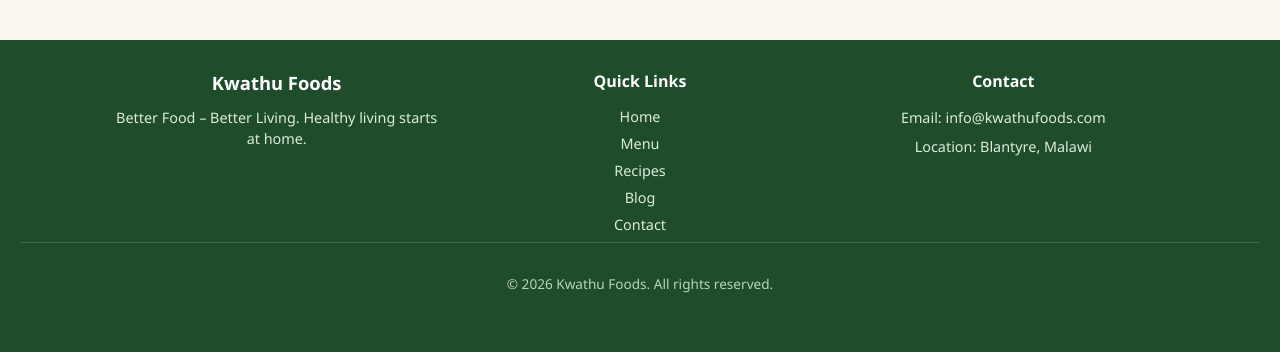
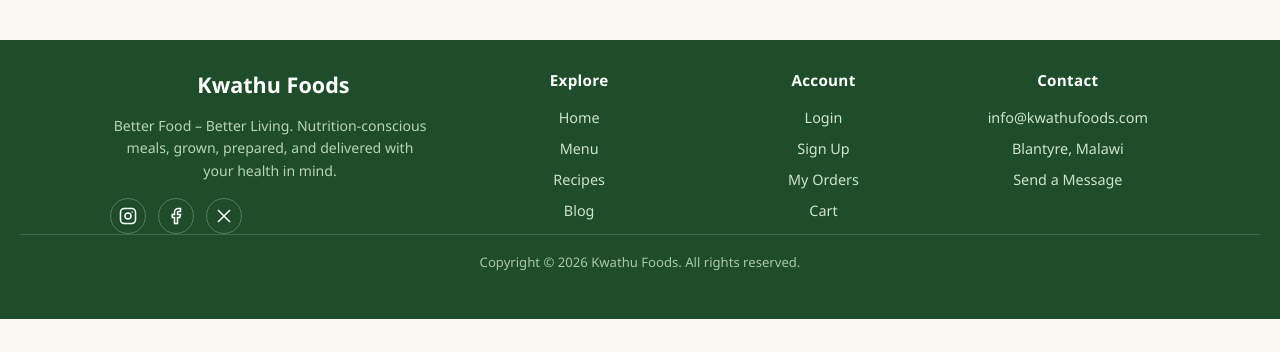
Before and after one commit to calebphiri98/KwathuL, a React (Vite) app in the folder frontend/: page / in a window 1280 px wide. Shown: the part 1013-1365 px from the top of the page. After the commit the page ends 1332 px from the top, so only its background shows below. Built offline with nearby package versions, Linux system fonts and the light colour scheme; no server answers.

Commit message:
Added Footer

```diff
--- a/frontend/src/api.js
+++ b/frontend/src/api.js
@@ -1,23 +1,36 @@
 // Centralised fetch wrapper.
 // credentials: 'include' is what makes the browser send/receive the
 // httpOnly auth cookie set by the backend.
-
 const BASE_URL = import.meta.env.VITE_API_URL || '/api';
 
+// Reads a cookie value by name (document.cookie is a single string of
+// "name=value; name2=value2" pairs, so we split and find the match).
+function getCookie(name) {
+  const match = document.cookie.match(new RegExp(`(?:^|; )${name}=([^;]*)`));
+  return match ? decodeURIComponent(match[1]) : null;
+}
+
+const SAFE_METHODS = new Set(['GET', 'HEAD', 'OPTIONS']);
+
 async function request(path, { method = 'GET', body, headers } = {}) {
+  const csrfHeaders = {};
+  if (!SAFE_METHODS.has(method)) {
+    const csrfToken = getCookie('csrf_token');
+    if (csrfToken) csrfHeaders['x-csrf-token'] = csrfToken;
+  }
+
   const res = await fetch(`${BASE_URL}${path}`, {
     method,
     credentials: 'include',
     headers: {
       ...(body ? { 'Content-Type': 'application/json' } : {}),
+      ...csrfHeaders,
       ...headers,
     },
     body: body ? JSON.stringify(body) : undefined,
   });
-
   const isJson = res.headers.get('content-type')?.includes('application/json');
   const data = isJson ? await res.json() : null;
-
   if (!res.ok) {
     throw new Error(data?.error || `Request failed (${res.status})`);
   }
@@ -37,9 +50,12 @@
   const formData = new FormData();
   formData.append('image', file);
 
+  const csrfToken = getCookie('csrf_token');
+
   const res = await fetch(`${BASE_URL}/upload/image`, {
     method: 'POST',
     credentials: 'include',
+    headers: csrfToken ? { 'x-csrf-token': csrfToken } : undefined,
     body: formData,
   });
   const data = await res.json();
--- a/frontend/src/components/Footer.css
+++ b/frontend/src/components/Footer.css
@@ -1,68 +1,125 @@
 .footer {
     background: var(--green-dark);
-    color: #dcecdb;
-    padding: 50px 0 0;
+    color: #cfe3cd;
+    padding: 56px 0 0;
     margin-top: 60px;
     width: 100%;
 }
 
 .footer-content {
     display: grid;
-    grid-template-columns: repeat(auto-fit, minmax(220px, 1fr));
-    gap: 30px;
-    padding-bottom: 30px;
+    grid-template-columns: 1.6fr 1fr 1fr 1fr;
+    gap: 40px;
+    padding-bottom: 40px;
 }
 
-.footer-col h3 {
-    margin: 0 0 12px;
+.footer-brand {
+    display: flex;
+    flex-direction: column;
+    gap: 16px;
+}
+
+.footer-logo {
+    font-size: 1.35rem;
+    font-weight: 800;
     color: var(--white);
-    font-size: 1.15rem;
+}
+
+.footer-tagline {
+    margin: 0;
+    font-size: 0.88rem;
+    line-height: 1.6;
+    color: #b9d3b7;
+    max-width: 320px;
+}
+
+.footer-social {
+    display: flex;
+    gap: 12px;
+}
+
+.footer-social a {
+    display: flex;
+    align-items: center;
+    justify-content: center;
+    width: 36px;
+    height: 36px;
+    border-radius: 50%;
+    border: 1px solid rgba(255, 255, 255, 0.25);
+    color: var(--white);
+    transition: background 0.15s ease, border-color 0.15s ease;
+}
+
+.footer-social a:hover {
+    background: rgba(255, 255, 255, 0.12);
+    border-color: rgba(255, 255, 255, 0.5);
 }
 
 .footer-col h4 {
-    margin: 0 0 15px;
+    margin: 0 0 18px;
     color: var(--white);
-    font-size: 1rem;
-}
-
-.footer-col p {
-    margin: 0 0 8px;
-    color: #dcecdb;
-    font-size: 0.9rem;
-    line-height: 1.5;
+    font-size: 0.95rem;
+    font-weight: 700;
+    letter-spacing: 0.02em;
 }
 
 .footer-col ul {
     list-style: none;
     margin: 0;
     padding: 0;
-}
-
-.footer-col ul li {
-    margin-bottom: 8px;
+    display: flex;
+    flex-direction: column;
+    gap: 12px;
 }
 
 .footer-col ul li a {
-    color: #dcecdb;
+    color: #cfe3cd;
     font-size: 0.9rem;
     transition: color 0.15s ease;
 }
 
 .footer-col ul li a:hover {
     color: var(--white);
-    text-decoration: underline;
+}
+
+.footer-contact-list li {
+    color: #cfe3cd;
+    font-size: 0.9rem;
 }
 
 .footer-bottom {
-    text-align: center;
     border-top: 1px solid rgba(255, 255, 255, 0.15);
     padding: 18px 20px;
-    font-size: 0.85rem;
-    color: #b9d3b7;
+    text-align: center;
+}
+
+.footer-bottom p {
+    margin: 0;
+    font-size: 0.82rem;
+    color: #a9c7a6;
+}
+
+@media (max-width: 768px) {
+    .footer-content {
+        grid-template-columns: repeat(2, 1fr);
+    }
+
+    .footer-brand {
+        grid-column: 1 / -1;
+    }
 }
 
 @media (max-width: 480px) {
     .footer-content {
+        grid-template-columns: 1fr;
         text-align: center;
     }
+
+    .footer-brand {
+        align-items: center;
+    }
+
+    .footer-tagline {
+        max-width: none;
+    }
 }
--- a/frontend/src/components/Footer.jsx
+++ b/frontend/src/components/Footer.jsx
@@ -5,31 +5,65 @@
   return (
     <footer className="footer">
       <div className="container footer-content">
-        <div className="footer-col">
-          <h3>Kwathu Foods</h3>
-          <p>Better Food – Better Living. Healthy living starts at home.</p>
+        <div className="footer-brand">
+          <Link to="/" className="footer-logo">Kwathu Foods</Link>
+          <p className="footer-tagline">
+            Better Food – Better Living. Nutrition-conscious meals, grown,
+            prepared, and delivered with your health in mind.
+          </p>
+          <div className="footer-social">
+            <a href="https://instagram.com" target="_blank" rel="noopener noreferrer" aria-label="Instagram">
+              <svg width="18" height="18" viewBox="0 0 24 24" fill="none" stroke="currentColor" strokeWidth="2">
+                <rect x="2" y="2" width="20" height="20" rx="5" />
+                <circle cx="12" cy="12" r="4" />
+                <circle cx="17.5" cy="6.5" r="1" fill="currentColor" stroke="none" />
+              </svg>
+            </a>
+            <a href="https://facebook.com" target="_blank" rel="noopener noreferrer" aria-label="Facebook">
+              <svg width="18" height="18" viewBox="0 0 24 24" fill="none" stroke="currentColor" strokeWidth="2">
+                <path d="M18 2h-3a5 5 0 0 0-5 5v3H7v4h3v8h4v-8h3l1-4h-4V7a1 1 0 0 1 1-1h3z" />
+              </svg>
+            </a>
+            <a href="https://twitter.com" target="_blank" rel="noopener noreferrer" aria-label="X (Twitter)">
+              <svg width="18" height="18" viewBox="0 0 24 24" fill="none" stroke="currentColor" strokeWidth="2">
+                <path d="M4 4l16 16M20 4L4 20" />
+              </svg>
+            </a>
+          </div>
         </div>
 
         <div className="footer-col">
-          <h4>Quick Links</h4>
+          <h4>Explore</h4>
           <ul>
             <li><Link to="/">Home</Link></li>
             <li><Link to="/menu">Menu</Link></li>
             <li><Link to="/recipes">Recipes</Link></li>
             <li><Link to="/blog">Blog</Link></li>
-            <li><Link to="/contact">Contact</Link></li>
+          </ul>
+        </div>
+
+        <div className="footer-col">
+          <h4>Account</h4>
+          <ul>
+            <li><Link to="/login">Login</Link></li>
+            <li><Link to="/register">Sign Up</Link></li>
+            <li><Link to="/orders">My Orders</Link></li>
+            <li><Link to="/cart">Cart</Link></li>
           </ul>
         </div>
 
         <div className="footer-col">
           <h4>Contact</h4>
-          <p>Email: info@kwathufoods.com</p>
-          <p>Location: Blantyre, Malawi</p>
+          <ul className="footer-contact-list">
+            <li>info@kwathufoods.com</li>
+            <li>Blantyre, Malawi</li>
+            <li><Link to="/contact">Send a Message</Link></li>
+          </ul>
         </div>
       </div>
 
       <div className="footer-bottom">
-        <p>&copy; {new Date().getFullYear()} Kwathu Foods. All rights reserved.</p>
+        <p>Copyright &copy; {new Date().getFullYear()} Kwathu Foods. All rights reserved.</p>
       </div>
     </footer>
   );
```
